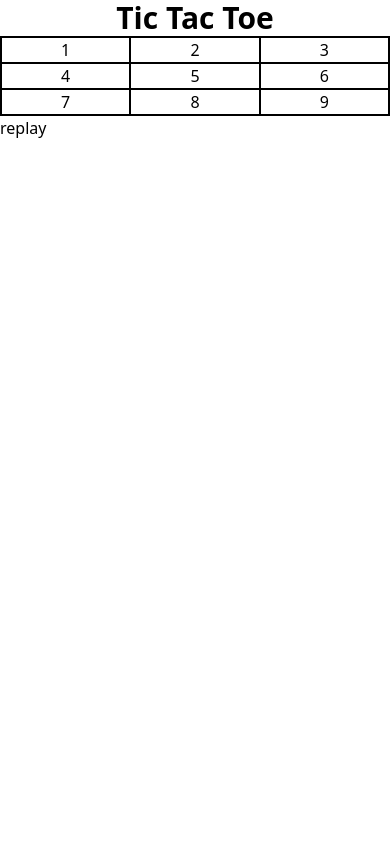
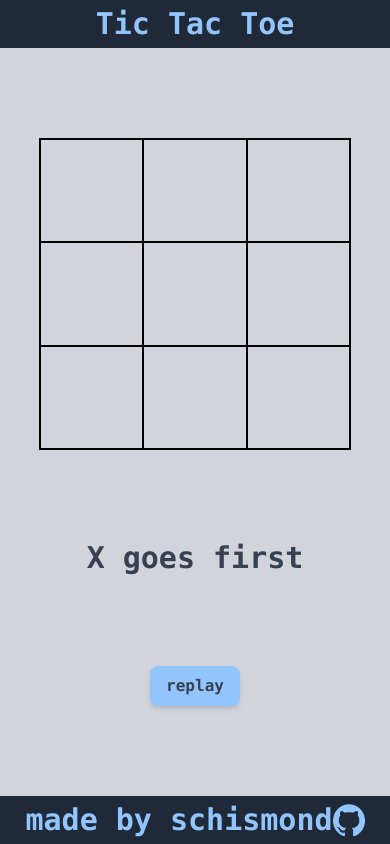
Before and after one commit to Schismond/Tic-Tac-Toe, a website: page index.html in a window 390 px wide. Drawn offline with Linux system fonts and the light colour scheme.

Commit message:
add styling add footer apply media queries

```diff
--- a/index.html
+++ b/index.html
@@ -5,23 +5,26 @@
     <meta http-equiv="X-UA-Compatible" content="IE=edge">
     <meta name="viewport" content="width=device-width, initial-scale=1.0">
     <link rel="stylesheet" href="css/style.css">
-    <title>Document</title>
+    <title>Tic Tac Toe</title>
 </head>
-<body>
-    <h1 class="text-3xl text-center font-bold">Tic Tac Toe</h1>
-    <div class="container border border-black grid grid-rows-3 grid-cols-3">
-        <div class="box border border-black h-full w-full flex justify-center items-center">1</div>
-        <div class="box border border-black h-full w-full flex justify-center items-center">2</div>
-        <div class="box border border-black h-full w-full flex justify-center items-center">3</div>
-        <div class="box border border-black h-full w-full flex justify-center items-center">4</div>
-        <div class="box border border-black h-full w-full flex justify-center items-center">5</div>
-        <div class="box border border-black h-full w-full flex justify-center items-center">6</div>
-        <div class="box border border-black h-full w-full flex justify-center items-center">7</div>
-        <div class="box border border-black h-full w-full flex justify-center items-center">8</div>
-        <div class="box border border-black h-full w-full flex justify-center items-center">9</div>
+<body class="bg-gray-300 font-mono">
+    <div class="min-h-screen flex flex-col justify-between items-center">
+    <h1 class="text-3xl text-center font-bold bg-gray-800 w-screen h-12 text-blue-300 flex items-center justify-center">Tic Tac Toe</h1>
+    <div class=" w-[80%] sm:w-[40%] md:w-[30%] lg:w-[35%] xl:w-[20%] 2xl:w-[30%] aspect-square border border-black grid grid-rows-3 grid-cols-3">
+        <div class="box"></div>
+        <div class="box"></div>
+        <div class="box"></div>
+        <div class="box"></div>
+        <div class="box"></div>
+        <div class="box"></div>
+        <div class="box"></div>
+        <div class="box"></div>
+        <div class="box"></div>
     </div>
-    <div><p id="result"></p></div>
-    <button id="replay" class="">replay</button>
+    <div><p id="result" class="text-3xl text-center font-bold text-gray-700">X goes first</p></div>
+    <button id="replay" class="btn-primary">replay</button>
+    <footer class="text-3xl text-center font-bold bg-gray-800 w-screen h-12 text-blue-300 flex items-center justify-center"><p>made by <a href="https://github.com/Schismond">schismond</p><img src="images/git.png" alt="github logo" class="w-8 aspect-square"></a></footer>
+    </div>
     <script src="script.js"></script>
 </body>
 </html>
--- a/input.css
+++ b/input.css
@@ -2,6 +2,11 @@
 @tailwind components;
 @tailwind utilities;
 
-* {
-  @apply m-0 p-0 box-border;
+@layer components {
+  .btn-primary {
+    @apply py-2 px-4  text-gray-700 bg-blue-300 font-semibold rounded-lg shadow-md hover:bg-blue-500 focus:outline-none focus:ring-2 focus:ring-blue-400 focus:ring-opacity-75;
+  }
+  .box {
+    @apply border border-black h-full w-full flex justify-center items-center text-5xl sm:text-6xl md:text-7xl lg:text-8xl xl:text-7xl 2xl:text-8xl text-gray-700;
+  }
 }
--- a/script.js
+++ b/script.js
@@ -27,7 +27,7 @@ const gameModule = (() => {
       boxes[i].style.pointerEvents = "auto";
     }
 
-    resultDisplay.innerText = "";
+    resultDisplay.innerText = "X goes first";
   }
   function _checkWin(playerXSelections, playerOSelections, winningSolutions) {
     let winningSolutionFound = false;
```
Also changed, not shown: css/style.css, images/git.png (added).
